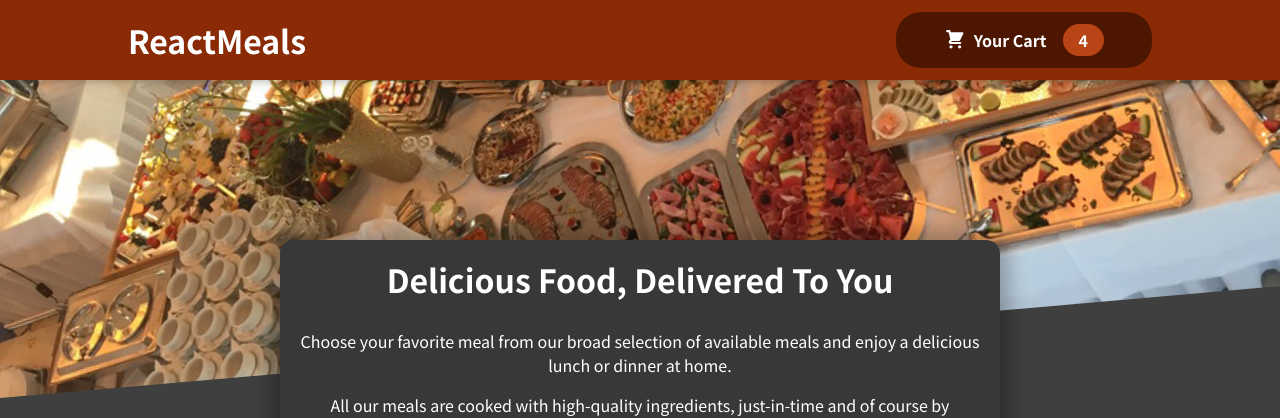
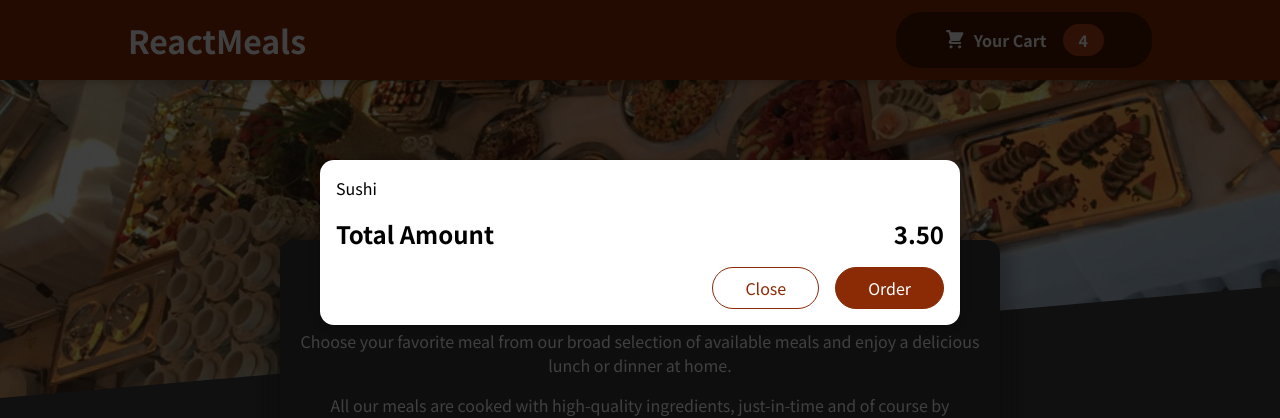
Before and after one commit to tazmanraz/food-order-react, a React (Create React App) app: page / in a window 1280 px wide. Shown: the top 418 px of the page. Built offline with nearby package versions, Linux system fonts and the light colour scheme.

Commit message:
Add modal components with React portal

```diff
--- a/public/index.html
+++ b/public/index.html
@@ -28,6 +28,7 @@
   </head>
   <body>
     <noscript>You need to enable JavaScript to run this app.</noscript>
+    <div id="overlays"></div>
     <div id="root"></div>
     <!--
       This HTML file is a template.
--- a/src/App.js
+++ b/src/App.js
@@ -1,10 +1,11 @@
-
+import Cart from "./components/Cart/Cart";
 import Header from "./components/Layout/Header";
 import Meals from "./components/Meals/Meals";
 
 function App() {
   return (
     <>
+      <Cart />
       <Header />
       <main><Meals /></main>
     </>
--- a/src/components/Cart/Cart.js
+++ b/src/components/Cart/Cart.js
@@ -1,12 +1,13 @@
 import React from 'react'
 import classes from './Cart.module.css'
+import Modal from '../UI/Modal'
 
 const Cart = (props) => {
   const cartItems = <ul className={classes['cart-items']}>{[{id:'c1', name: 'Sushi', amount: 2, price: 12.99}]
   .map((item) => <li>{item.name}</li>)}</ul>
 
   return (
-    <div>
+    <Modal>
     {cartItems}
     <div className={classes.total}>
       <span>Total Amount</span>
@@ -17,7 +18,7 @@
       <button className={classes.button}>Order</button>
     </div>
 
-    </div>
+    </Modal>
   )
 }
 
--- a/src/components/Layout/Header.js
+++ b/src/components/Layout/Header.js
@@ -2,7 +2,7 @@
 import mealsImage from "../../assets/meals.jpg"
 import classes from './Header.module.css'
 import HeaderCartButton from './HeaderCartButton'
-import Meals from '../Meals/Meals'
+
 
 const Header = (props) => {
   return (
--- /dev/null
+++ b/src/components/UI/Modal.js
@@ -0,0 +1,32 @@
+import React from 'react'
+import classes from './Modal.module.css'
+import ReactDOM from 'react-dom'
+
+const Backdrop= (props) => {
+  return (
+    <div className={classes.backdrop}>
+
+    </div>
+  )
+}
+
+const ModalOverlay = (props) => {
+  return (
+    <div className={classes.modal}>
+      <div className={classes.content}>{props.children}</div>
+    </div>
+  )
+}
+
+const portalElement = document.getElementById('overlays')
+
+const Modal = (props) => {
+  return (
+    <>
+      {ReactDOM.createPortal(<Backdrop />, portalElement)}
+      {ReactDOM.createPortal(<ModalOverlay>{props.children}</ModalOverlay>, portalElement)}
+    </>
+  )
+}
+
+export default Modal
--- /dev/null
+++ b/src/components/UI/Modal.module.css
@@ -0,0 +1,40 @@
+.backdrop {
+  position: fixed;
+  top: 0;
+  left: 0;
+  width: 100%;
+  height: 100vh;
+  z-index: 20;
+  background-color: rgba(0, 0, 0, 0.75);
+}
+
+.modal {
+  position: fixed;
+  top: 20vh;
+  left: 5%;
+  width: 90%;
+  background-color: white;
+  padding: 1rem;
+  border-radius: 14px;
+  box-shadow: 0 2px 8px rgba(0, 0, 0, 0.25);
+  z-index: 30;
+  animation: slide-down 300ms ease-out forwards;
+}
+
+@media (min-width: 768px) {
+  .modal {
+    width: 40rem;
+    left: calc(50% - 20rem);
+  }
+}
+
+@keyframes slide-down {
+  from {
+    opacity: 0;
+    transform: translateY(-3rem);
+  }
+  to {
+    opacity: 1;
+    transform: translateY(0);
+  }
+}
```
Also changed, not shown: 1 other file (tests, documents, lock files or other folders).
